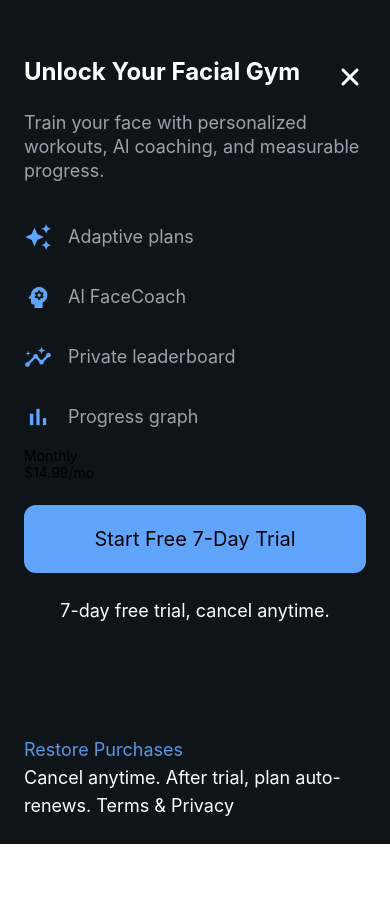
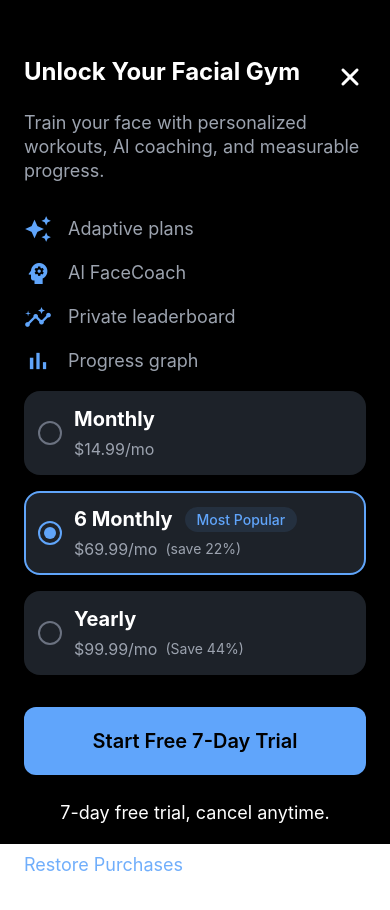
Before and after one commit to AhmedReFu/facesculpt-ai, a React Native app: screen /UnlockFacialGym in a window 390 px wide. Shown: the top 910 px of the page. Before the commit the page ends 844 px from the top, so only its background shows below. Built offline with nearby package versions, Linux system fonts and the light colour scheme.

Commit message:
[DONE] Work Out Page First 2 screen and next all screen are complete serial by serial

```diff
--- a/App.tsx
+++ b/App.tsx
@@ -2,10 +2,11 @@
 import { NavigationContainer } from '@react-navigation/native';
 import { createNativeStackNavigator } from '@react-navigation/native-stack';
 import * as React from 'react';
+import DailyRoutine from './src/GymWorkout/DailyRoutine';
+import ChooseGoal from './src/Home/ChooseGoal';
 import FaceMetrics from './src/Home/FaceMetrics';
 import FaceScan from './src/Home/FaceScan';
 import Home from './src/Home/Home';
-import ChooseGoal from './src/Home/ChooseGoal';
 import UnlockFacialGym from './src/Home/UnlockFacialGym';
 
 
@@ -19,6 +20,7 @@ function RootStack() {
       <Stack.Screen name="FaceMetrics" component={FaceMetrics} />
       <Stack.Screen name="ChooseGoal" component={ChooseGoal} />
       <Stack.Screen name="UnlockFacialGym" component={UnlockFacialGym} />
+      <Stack.Screen name="DailyRoutine" component={DailyRoutine} />
     </Stack.Navigator>
   );
 }
--- a/src/Components/CustomButton.tsx
+++ b/src/Components/CustomButton.tsx
@@ -12,7 +12,7 @@ const CustomButton = ({ name, route }: any) => {
           }
           activeOpacity={0.8}
           style={tw`bg-[#60A5FB] p-5 my-6 rounded-xl flex-row gap-2 items-center justify-center`}>
-          <Text style={tw`text-center text-xl `}>{name}</Text>
+          <Text style={tw`text-center text-xl font-semibold`}>{name}</Text>
       </TouchableOpacity>
   )
 }
--- /dev/null
+++ b/src/GymWorkout/DailyRoutine.tsx
@@ -0,0 +1,95 @@
+import { Ionicons, MaterialIcons } from '@expo/vector-icons';
+import MaterialCommunityIcons from '@expo/vector-icons/MaterialCommunityIcons';
+import { useNavigation } from '@react-navigation/native';
+import { StatusBar } from 'expo-status-bar';
+import React from 'react';
+import { Text, TouchableOpacity, View } from 'react-native';
+import tw from "twrnc";
+import CustomButton from '../Components/CustomButton';
+
+
+
+const DailyRoutine = () => {
+    const navigator = useNavigation();
+  return (
+      <View style={tw`flex-1 bg-[#000000] px-6`}>
+          <StatusBar style='light' />
+          <View style={tw`mt-14 flex-1`}>
+              <View style={tw`mb-6`}>
+                  <View style={tw`flex-row items-center justify-center py-4 relative`}>
+                      <TouchableOpacity
+                          onPress={() => navigator.goBack()}
+                          style={tw`right-28`}
+                      >
+                          <Ionicons name="arrow-back" size={28} color="white" />
+                      </TouchableOpacity>
+
+                      <Text style={tw`text-white text-xl font-semibold`}>
+                          Today's Routine
+                      </Text>
+                  </View>
+                  <Text style={tw`text-[#9CA3AF] text-lg mt-4 leading-6`}>
+                      Personalized from your latest scan.
+                  </Text>
+              </View>
+              <View>
+                  <View style={tw`flex-row  bg-[#1D2229] rounded-xl p-4 my-4`}>
+                      <MaterialIcons name="auto-awesome" size={28} color="#60A5FB" />
+                      <Text style={tw`text-white text-lg  px-4 `}>Based on your facial scan, these workouts were created to strengthen and balance your features.</Text>
+                  </View>
+                  <View style={tw`flex-row justify-between items-center  bg-[#1D2229] rounded-xl p-4 my-2`}> <View style={tw`flex-row items-center`}>
+                      <View style={tw`bg-[#202F41] p-3 rounded-xl mr-4`}>
+                          <MaterialCommunityIcons name="meditation" size={28} color="#60A5FB" />
+                      </View>
+                      <View>
+                          <Text style={tw`text-white text-lg `}>Jaw Clench Hold</Text>
+                          <Text style={tw`text-white`}>8s</Text>
+                      </View>
+                  </View>
+                      <MaterialIcons name="keyboard-arrow-right" size={30} color="white" />
+                  </View>
+                  <View style={tw`flex-row justify-between items-center  bg-[#1D2229] rounded-xl p-4 my-2`}> <View style={tw`flex-row items-center`}>
+                      <View style={tw`bg-[#202F41] p-3 rounded-xl mr-4`}>
+                          <MaterialCommunityIcons name="meditation" size={28} color="#60A5FB" />
+                      </View>
+                      <View>
+                          <Text style={tw`text-white text-lg `}>Jaw Clench Hold</Text>
+                          <Text style={tw`text-white`}>8s</Text>
+                      </View>
+                  </View>
+                      <MaterialIcons name="keyboard-arrow-right" size={30} color="white" />
+                  </View>
+                  <View style={tw`flex-row justify-between items-center  bg-[#1D2229] rounded-xl p-4 my-2`}> <View style={tw`flex-row items-center`}>
+                      <View style={tw`bg-[#202F41] p-3 rounded-xl mr-4`}>
+                          <MaterialCommunityIcons name="meditation" size={28} color="#60A5FB" />
+                      </View>
+                      <View>
+                          <Text style={tw`text-white text-lg `}>Jaw Clench Hold</Text>
+                          <Text style={tw`text-white`}>8s</Text>
+                      </View>
+                  </View>
+                      <MaterialIcons name="keyboard-arrow-right" size={30} color="white" />
+                  </View>
+                  <View style={tw`flex-row justify-between items-center  bg-[#1D2229] rounded-xl p-4 my-2`}> <View style={tw`flex-row items-center`}>
+                      <View style={tw`bg-[#202F41] p-3 rounded-xl mr-4`}>
+                          <MaterialCommunityIcons name="meditation" size={28} color="#60A5FB" />
+                      </View>
+                      <View>
+                          <Text style={tw`text-white text-lg `}>Jaw Clench Hold</Text>
+                          <Text style={tw`text-white`}>8s</Text>
+                      </View>
+                  </View>
+                      <MaterialIcons name="keyboard-arrow-right" size={30} color="white" />
+                  </View>
+              </View>
+              <View>
+              </View>
+          </View>
+          <View style={tw`my-4`}>
+              <CustomButton name="Start Workout" route="DailyRoutine" />
+        </View>
+      </View>
+  )
+}
+
+export default DailyRoutine
--- a/src/Home/ChooseGoal.tsx
+++ b/src/Home/ChooseGoal.tsx
@@ -60,7 +60,7 @@ const ChooseGoal = () => {
     }
 
     return (
-        <View style={tw`flex-1 bg-[#0f1418] px-6`}>
+        <View style={tw`flex-1 bg-[#000000] px-6`}>
             <StatusBar style='light' />
             <View style={tw`mt-14 flex-1`}>
                 <View style={tw`mb-6`}>
--- a/src/Home/UnlockFacialGym.tsx
+++ b/src/Home/UnlockFacialGym.tsx
@@ -1,19 +1,109 @@
 import { Ionicons } from '@expo/vector-icons';
+import MaterialCommunityIcons from '@expo/vector-icons/MaterialCommunityIcons';
 import MaterialIcons from '@expo/vector-icons/MaterialIcons';
 import { useNavigation } from '@react-navigation/native';
 import { StatusBar } from 'expo-status-bar';
-import React from 'react';
-import { Text, TouchableOpacity, View } from 'react-native'; import MaterialCommunityIcons from '@expo/vector-icons/MaterialCommunityIcons';
+import React, { useState } from 'react';
+import { Text, TouchableOpacity, View } from 'react-native';
 
 
 import tw from "twrnc";
 import CustomButton from '../Components/CustomButton';
 
+interface PlanProps {
+  id: string
+  title: string
+  price: string
+  discount?: string
+  badge?: string
+  isSelected: boolean
+  onSelect: () => void
+}
+
+const PlanItem = ({ title, price, discount, badge, isSelected, onSelect }: PlanProps) => (
+  <TouchableOpacity
+    onPress={onSelect}
+    style={tw`bg-[#1D2229] ${isSelected
+      ? ' border-2 border-[#60A5FA]'
+      : ' border-2 border-transparent'
+      } rounded-2xl p-3 my-2`}
+    activeOpacity={0.8}
+  >
+    <View style={tw`flex-row items-center justify-between`}>
+      <View style={tw`flex-row items-center flex-1`}>
+        {/* Radio Button */}
+        <View style={tw`w-6 h-6 rounded-full border-2 ${isSelected ? 'border-[#60A5FA]' : 'border-gray-500'
+          } items-center justify-center mr-3`}>
+          {isSelected && (
+            <View style={tw`w-3 h-3 rounded-full bg-[#60A5FA]`} />
+          )}
+        </View>
+
+        {/* Plan Details */}
+        <View style={tw`flex-1`}>
+          <View style={tw`flex-row items-center`}>
+            <Text style={tw`text-white text-xl font-bold`}>
+              {title}
+            </Text>
+            {badge && (
+              <View style={tw`bg-[#60A5FB1A] px-3 py-1 rounded-2xl ml-3`}>
+                <Text style={tw`text-[#60A5FB]  font-medium`}>
+                  {badge}
+                </Text>
+              </View>
+            )}
+          </View>
+          <View style={tw`flex-row items-center mt-1`}>
+            <Text style={tw`text-[#9CA3AF] text-base`}>
+              {price}
+            </Text>
+            {discount && (
+              <Text style={tw`text-[#9CA3AF] text-sm ml-2`}>
+                ({discount})
+              </Text>
+            )}
+          </View>
+        </View>
+      </View>
+    </View>
+  </TouchableOpacity>
+)
 
 const UnlockFacialGym = () => {
   const navigator = useNavigation()
+
+  const [selectedPlan, setSelectedPlan] = useState<string>('6-monthly')
+
+  const plans = [
+    {
+      id: 'monthly',
+      title: 'Monthly',
+      price: '$14.99/mo',
+      discount: '',
+      badge: ''
+    },
+    {
+      id: '6-monthly',
+      title: '6 Monthly',
+      price: '$69.99/mo',
+      discount: 'save 22%',
+      badge: 'Most Popular'
+    },
+    {
+      id: 'yearly',
+      title: 'Yearly',
+      price: '$99.99/mo',
+      discount: 'Save 44%',
+      badge: ''
+    }
+  ]
+
+  const handleSelectPlan = (planId: string) => {
+    setSelectedPlan(planId)
+    console.log('Selected plan:', planId)
+  }
   return (
-    <View style={tw`flex-1 bg-[#0f1418] px-6`}>
+    <View style={tw`flex-1 bg-[#000000] px-6`}>
       <StatusBar style='light' />
       <View style={tw`mt-14 flex-1`}>
         <View style={tw`mb-6`}>
@@ -35,42 +125,46 @@ const UnlockFacialGym = () => {
         <View>
           <View style={tw`flex-row items-center gap-4`}>
             <MaterialIcons name="auto-awesome" size={28} color="#60A5FB" />
-            <Text style={tw`text-[#9CA3AF] text-lg my-4 `}>Adaptive plans</Text>
+            <Text style={tw`text-[#9CA3AF] text-lg my-2 `}>Adaptive plans</Text>
           </View>
           <View style={tw`flex-row items-center gap-4`}>
             <MaterialCommunityIcons name="head-cog" size={28} color="#60A5FB" />
-            <Text style={tw`text-[#9CA3AF] text-lg my-4 `}>Al FaceCoach</Text>
+            <Text style={tw`text-[#9CA3AF] text-lg my-2 `}>Al FaceCoach</Text>
           </View>
           <View style={tw`flex-row items-center gap-4`}>
             <MaterialCommunityIcons name="chart-timeline-variant-shimmer" size={28} color="#60A5FB" />
-            <Text style={tw`text-[#9CA3AF] text-lg my-4 `}>Private leaderboard</Text>
+            <Text style={tw`text-[#9CA3AF] text-lg my-2 `}>Private leaderboard</Text>
           </View>
           <View style={tw`flex-row items-center gap-4`}>
             <MaterialIcons name="bar-chart" size={28} color="#60A5FB" />
-            <Text style={tw`text-[#9CA3AF] text-lg my-4 `}>Progress graph</Text>
+            <Text style={tw`text-[#9CA3AF] text-lg my-2 `}>Progress graph</Text>
           </View>
 
         </View>
 
         <View>
-          <View>
-
-          </View>
-          <View>
-            <Text>
-              Monthly
-            </Text>
-            <Text>$14.99/mo</Text>
-          </View>
+          {plans.map((plan) => (
+            <PlanItem
+              key={plan.id}
+              id={plan.id}
+              title={plan.title}
+              price={plan.price}
+              discount={plan.discount}
+              badge={plan.badge}
+              isSelected={selectedPlan === plan.id}
+              onSelect={() => handleSelectPlan(plan.id)}
+            />
+          ))}
         </View>
 
-        <CustomButton name="Start Free 7-Day Trial" />
+        <CustomButton name="Start Free 7-Day Trial" route="DailyRoutine" />
         <Text style={tw`text-white text-center text-lg `} >7-day free trial, cancel anytime.</Text>
+        <View style={tw`my-6 `}>
+          <Text style={tw`text-[#60A5FBE5]  text-lg `}>Restore Purchases</Text>
+          <Text style={tw`text-white text-lg `}>Cancel anytime. After trial, plan auto-renews. Terms & Privacy</Text>
+        </View>
       </View>
-      <View style={tw`my-6 `}>
-        <Text style={tw`text-[#60A5FBE5]  text-lg `}>Restore Purchases</Text>
-        <Text style={tw`text-white text-lg `}>Cancel anytime. After trial, plan auto-renews. Terms & Privacy</Text>
-      </View>
+
     </View>
   )
 }
```
